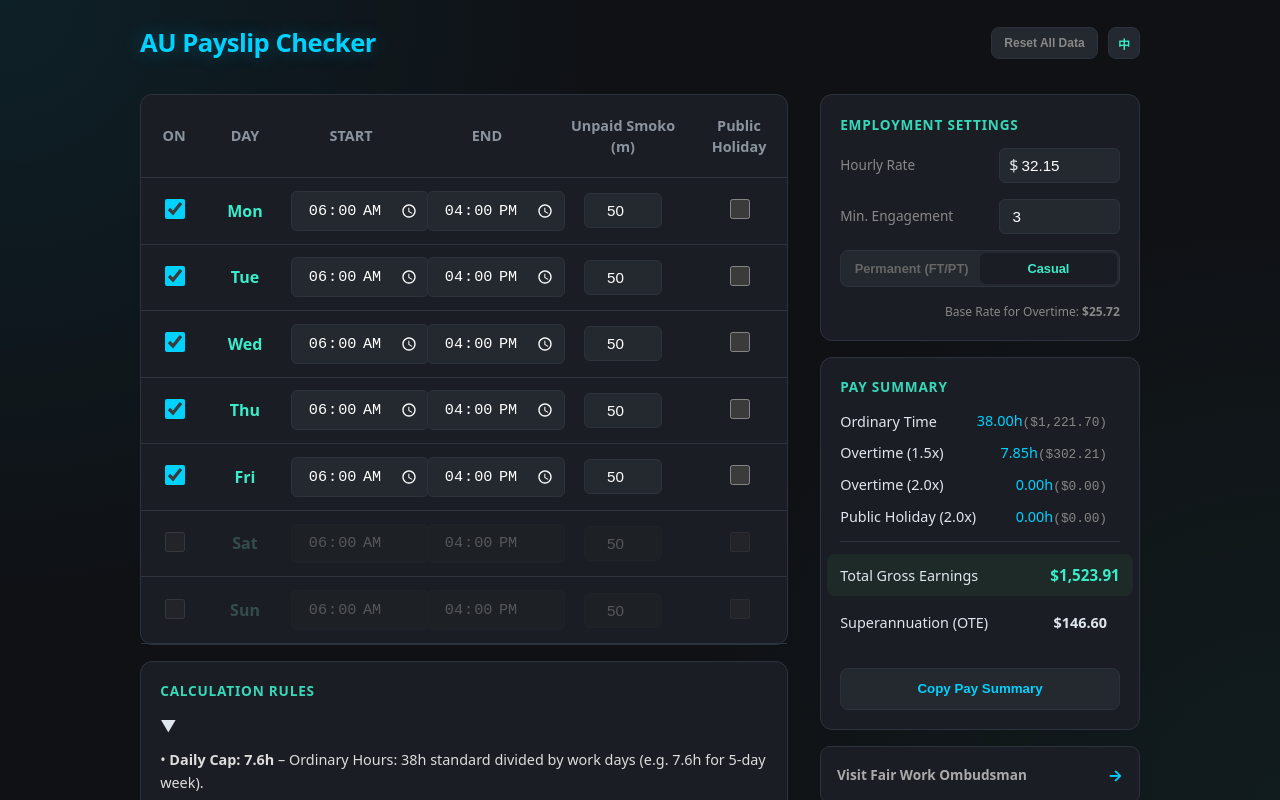
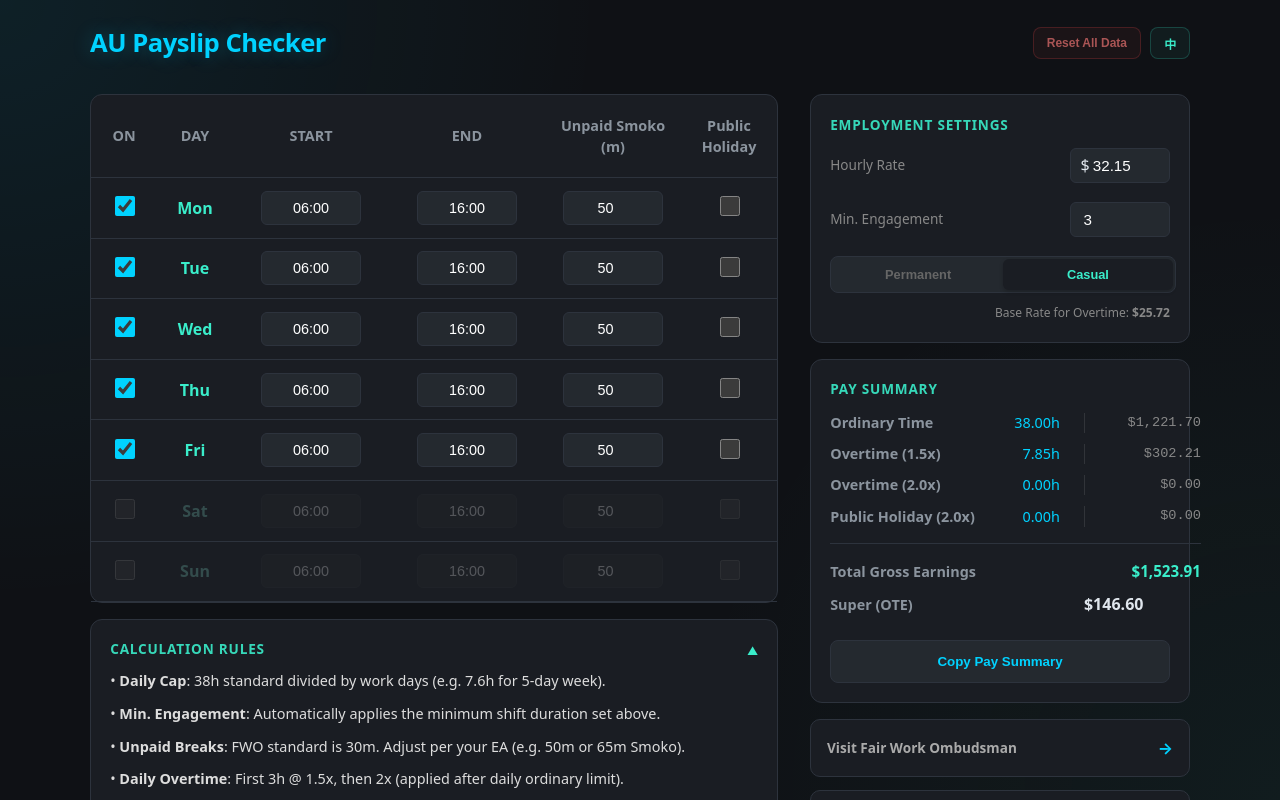
Before and after one commit to crayon3shawn/payslip-checker, a React (Vite) app: page / in a window 1280 px wide. Shown: the top 800 px of the page. Built offline with nearby package versions, Linux system fonts and the light colour scheme.

Commit message:
style: finalize header button styles, fix summary alignment, and restore rule header v1.7.5

```diff
--- a/src/App.css
+++ b/src/App.css
@@ -9,6 +9,7 @@
   --disabled: #16191d;
   --input-bg: #24292f;
   --glow-color: rgba(0, 210, 255, 0.15);
+  --danger: #ff4d4d;
 }
 
 html, body {
@@ -22,22 +23,34 @@ html, body {
 }
 
 body { font-family: system-ui, -apple-system, sans-serif; color: var(--text); -webkit-font-smoothing: antialiased; }
-.container { max-width: 1000px; margin: 0 auto; padding: 1.5rem 1rem; }
+.container { max-width: 1100px; margin: 0 auto; padding: 1.5rem 1rem; }
 
 header { display: flex; justify-content: space-between; align-items: center; margin-bottom: 2rem; }
 h1 { color: var(--primary); margin: 0; font-size: 1.6rem; letter-spacing: -0.5px; text-shadow: 0 0 20px rgba(0, 210, 255, 0.3); }
 
 .header-right { display: flex; align-items: center; gap: 0.6rem; }
 
+/* Unified Header Buttons */
 .reset-header-btn, .lang-toggle-circle {
   height: 32px; display: flex; align-items: center; justify-content: center;
-  background: var(--input-bg); border: 1px solid var(--border); color: #888;
   border-radius: 8px; font-size: 0.75rem; font-weight: 600; cursor: pointer;
   transition: all 0.2s; padding: 0 0.8rem; box-sizing: border-box;
 }
-.reset-header-btn:hover { border-color: #ff4d4d; color: #ff4d4d; background: rgba(255, 77, 77, 0.05); }
-.lang-toggle-circle { color: var(--secondary); padding: 0; width: 32px; }
-.lang-toggle-circle:hover { border-color: var(--secondary); background: rgba(58, 237, 202, 0.05); }
+
+.reset-header-btn {
+  background: rgba(255, 77, 77, 0.05);
+  border: 1px solid rgba(255, 77, 77, 0.2);
+  color: #a55;
+}
+.reset-header-btn:hover { border-color: var(--danger); color: #fff; background: var(--danger); }
+
+.lang-toggle-circle {
+  background: rgba(58, 237, 202, 0.05);
+  border: 1px solid rgba(58, 237, 202, 0.2);
+  color: var(--secondary);
+  width: auto; /* Change from square to match reset btn */
+}
+.lang-toggle-circle:hover { border-color: var(--secondary); background: var(--secondary); color: #000; }
 
 .mobile-text { display: none; }
 .desktop-text { display: inline; }
@@ -45,12 +58,13 @@ h1 { color: var(--primary); margin: 0; font-size: 1.6rem; letter-spacing: -0.5px
 .section-title { font-size: 0.85rem !important; margin: 0 0 0.8rem 0; color: var(--secondary) !important; text-transform: uppercase; letter-spacing: 0.8px; font-weight: 700; opacity: 0.9; }
 
 /* Layout */
-.main-layout { display: grid; grid-template-columns: 1fr 320px; gap: 2rem; align-items: start; }
+.main-layout { display: grid; grid-template-columns: 1fr 380px; gap: 2rem; align-items: start; }
 
 /* Cards Base */
 .sidebar-card, .summary-card, .logic-card, .table-wrapper, .mobile-record-card {
   background: var(--card-bg); border: 1px solid var(--border); border-radius: 12px;
   margin-bottom: 1rem; transition: all 0.3s cubic-bezier(0.4, 0, 0.2, 1);
+  box-sizing: border-box;
 }
 .sidebar-card, .summary-card, .logic-card { padding: 1.2rem; }
 
@@ -61,43 +75,77 @@ h1 { color: var(--primary); margin: 0; font-size: 1.6rem; letter-spacing: -0.5px
   }
 }
 
-/* Rate Setting UI */
-.rate-setting-group { display: flex; flex-direction: column; gap: 1rem; }
-.setting-row { display: flex; justify-content: space-between; align-items: center; }
+/* Employment Settings (Sidebar Top) */
+.rate-setting-group { display: flex; flex-direction: column; gap: 1.2rem; }
+.setting-row { display: flex; justify-content: space-between; align-items: center; width: 100%; }
 .setting-label { font-size: 0.85rem; color: #888; font-weight: 500; }
-.emp-toggle { display: flex; background: var(--input-bg); padding: 2px; border-radius: 8px; border: 1px solid var(--border); }
-.emp-toggle button { flex: 1; background: transparent; border: none; color: #666; padding: 0.5rem; font-size: 0.8rem; cursor: pointer; border-radius: 6px; font-weight: 600; }
-.emp-toggle button.active { background: var(--card-bg); color: var(--secondary); }
-.base-rate-hint { font-size: 0.75rem; color: #888; text-align: right; }
 
-.input-with-symbol { display: inline-flex; align-items: center; background: var(--input-bg); border: 1px solid var(--border); border-radius: 6px; padding: 0 0.6rem; width: 100px; }
+.emp-toggle { display: flex; background: var(--input-bg); padding: 2px; border-radius: 8px; border: 1px solid var(--border); width: 100%; }
+.emp-toggle button { flex: 1; background: transparent; border: none; color: #666; padding: 0.5rem; font-size: 0.8rem; cursor: pointer; border-radius: 6px; font-weight: 600; transition: all 0.2s; }
+.emp-toggle button.active { background: var(--card-bg); color: var(--secondary); box-shadow: 0 2px 4px rgba(0,0,0,0.2); }
+.base-rate-hint { font-size: 0.75rem; color: #888; text-align: right; margin-top: -0.5rem; }
+
+/* Unified Input Style */
+.input-with-symbol {
+  display: inline-flex; align-items: center; background: var(--input-bg); border: 1px solid var(--border); border-radius: 6px;
+  padding: 0 0.6rem; width: 100px; box-sizing: border-box; transition: border-color 0.2s;
+}
 .input-with-symbol input { background: transparent; border: none; color: white; padding: 0.5rem 0.2rem; width: 100%; outline: none; font-size: 0.95rem; }
 
-/* Table Style (Desktop) */
+/* Desktop Table */
 .record-table { width: 100%; border-collapse: collapse; table-layout: fixed; }
 .record-table th { color: #8b949e; font-size: 0.9rem; padding: 1.2rem 0.5rem; border-bottom: 1px solid var(--border); }
 .record-table td { padding: 0.8rem 0.5rem; border-bottom: 1px solid var(--border); }
 .center { text-align: center; }
 .day-name { font-weight: bold; color: var(--secondary); }
 .disabled-row { opacity: 0.25; filter: grayscale(0.5); }
-.holiday-row { background: var(--holiday); }
 
-.time-input { background: var(--input-bg); border: 1px solid var(--border); color: white; padding: 0.5rem; border-radius: 6px; width: 100%; text-align: center; font-size: 0.95rem; color-scheme: dark; }
-.mini-input { max-width: 60px; }
+.time-input {
+  background: var(--input-bg); border: 1px solid var(--border); color: white;
+  padding: 0.5rem 0.3rem; border-radius: 6px; width: 100%; box-sizing: border-box;
+  text-align: center; font-size: 0.9rem; color-scheme: dark; transition: all 0.2s;
+}
+.time-input:focus { border-color: var(--primary); outline: none; background: #2a3138; }
+.desktop-only-view .time-input { max-width: 100px; }
 input[type="checkbox"] { width: 20px; height: 20px; cursor: pointer; accent-color: var(--primary); }
 
-/* Note Text */
+/* Calculation Rules Fix */
+.logic-header {
+  display: flex;
+  justify-content: space-between;
+  align-items: center;
+  cursor: pointer;
+  width: 100%;
+}
+.logic-header .section-title { margin-bottom: 0; flex: 1; }
+.arrow { font-size: 0.7rem; color: var(--secondary); transition: transform 0.3s; margin-left: 1rem; }
+.arrow.up { transform: rotate(180deg); }
+
 .note.highlight { font-size: 0.9rem; color: #ddd; margin: 0.6rem 0; line-height: 1.6; }
 .disclaimer-mini { margin-top: 1rem; padding-top: 0.8rem; border-top: 1px dashed var(--border); font-size: 0.75rem; color: #666; font-style: italic; }
 .separator-mini { height: 1px; background: var(--border); margin: 1rem 0; width: 50px; opacity: 0.5; }
 
-/* Summary Grid */
-.res-item { display: grid; grid-template-columns: 1fr auto auto; align-items: center; gap: 0.8rem; margin-bottom: 0.6rem; font-size: 0.9rem; }
-.res-hours { color: var(--primary); font-weight: 500; text-align: right; min-width: 55px; }
-.res-amount { color: #888; font-size: 0.8rem; font-family: monospace; text-align: right; min-width: 85px; }
-.separator-line { height: 1px; background: var(--border); margin: 0.8rem 0; width: 100%; }
-.accent-row { background: #1e2a28; margin: 0.5rem -0.8rem 1rem -0.8rem; padding: 0.6rem 0.8rem; border-radius: 8px; grid-template-columns: 1fr auto; }
-.accent-row .res-val-uniform { text-align: right; font-size: 0.95rem; color: var(--secondary); font-weight: 700; transition: all 0.3s; }
+/* Summary Grid - Perfect Fixed Column Alignment */
+.result-grid {
+  display: grid;
+  grid-template-columns: 1fr auto auto;
+  align-items: center;
+  gap: 0.6rem 1.5rem;
+}
+.res-item { display: contents; }
+.res-label { font-weight: 600; white-space: nowrap; color: #8b949e; font-size: 0.9rem; }
+.res-hours { color: var(--primary); font-weight: 500; text-align: right; min-width: 60px; font-size: 0.9rem; }
+.res-amount {
+  color: #888; font-size: 0.85rem; font-family: monospace; text-align: right;
+  min-width: 100px; border-left: 1px solid rgba(255,255,255,0.1); padding-left: 1rem;
+}
+.separator-line { grid-column: 1 / -1; height: 1px; background: var(--border); margin: 0.4rem 0; width: 100%; }
+
+/* Forced alignment for single-value rows (Gross/Super) */
+.accent-row .res-val-uniform {
+  grid-column: 3; /* ALWAYS put the value in the 3rd column (Amount column) */
+  text-align: right; font-size: 0.95rem; color: var(--secondary); font-weight: 700; transition: all 0.3s;
+}
 .gross-pulse { transform: scale(1.05); color: #fff !important; text-shadow: 0 0 15px var(--secondary); }
 
 .copy-summary-btn { width: 100%; margin-top: 1.5rem; padding: 0.8rem; background: var(--input-bg); border: 1px solid var(--border); color: var(--primary); border-radius: 8px; font-weight: 600; cursor: pointer; transition: all 0.2s; }
@@ -118,12 +166,12 @@ input[type="checkbox"] { width: 20px; height: 20px; cursor: pointer; accent-colo
 /* Modal Styles */
 .modal-overlay { position: fixed; top: 0; left: 0; right: 0; bottom: 0; background: rgba(0, 0, 0, 0.85); display: flex; align-items: center; justify-content: center; z-index: 1000; backdrop-filter: blur(4px); }
 .modal-content { background: var(--card-bg); border: 1px solid var(--border); padding: 2rem; border-radius: 16px; max-width: 400px; width: 90%; text-align: center; }
-.modal-content h3 { color: #ff4d4d; margin-top: 0; }
+.modal-content h3 { color: var(--danger); margin-top: 0; }
 .modal-content p { color: #888; font-size: 0.9rem; margin-bottom: 2rem; }
 .modal-actions { display: flex; gap: 1rem; }
 .modal-btn { flex: 1; padding: 0.8rem; border-radius: 8px; font-weight: 600; cursor: pointer; border: 1px solid var(--border); transition: all 0.2s; }
 .modal-btn.cancel { background: transparent; color: #666; }
-.modal-btn.confirm { background: #ff4d4d; color: white; border-color: #ff4d4d; }
+.modal-btn.confirm { background: var(--danger); color: white; border-color: var(--danger); }
 
 /* Mobile View Adjustments */
 @media (max-width: 600px) {
@@ -133,24 +181,26 @@ input[type="checkbox"] { width: 20px; height: 20px; cursor: pointer; accent-colo
   .desktop-text { display: none; }
 
   .mobile-cards { display: flex; flex-direction: column; gap: 1rem; }
-  .mobile-record-card { padding: 1.2rem; }
+  .mobile-record-card { padding: 1.2rem; width: 100%; overflow: hidden; }
 
   .mobile-row-1 { display: flex; justify-content: space-between; align-items: center; margin-bottom: 1.2rem; }
   .mobile-day-label { display: flex; align-items: center; gap: 0.8rem; }
   .mobile-day-name { font-size: 1.2rem; font-weight: bold; color: var(--secondary); }
-
   .mobile-holiday-label { display: flex; align-items: center; gap: 0.5rem; color: #8b949e; font-size: 0.8rem; }
 
-  .mobile-row-2 { display: grid; grid-template-columns: 1fr 1fr; gap: 1rem; margin-bottom: 1.2rem; }
-  .time-input-group { display: flex; flex-direction: column; gap: 0.4rem; }
-  .mobile-only-text { color: #666; font-size: 0.75rem; text-transform: uppercase; font-weight: bold; }
+  .mobile-row-stacked { width: 100%; margin-bottom: 1rem; }
+  .mobile-row-stacked:last-child { margin-bottom: 0; }
+  .mobile-label-text { display: block; color: #666; font-size: 0.75rem; text-transform: uppercase; font-weight: bold; margin-bottom: 0.4rem; }
 
-  .mobile-row-3 { margin-top: 0.5rem; }
-  .break-input-wrapper { display: flex; align-items: center; justify-content: space-between; background: var(--input-bg); padding: 0.6rem 1rem; border-radius: 8px; border: 1px solid var(--border); }
-  .break-input-wrapper .time-input { width: 80px; }
+  .mobile-record-card .time-input { max-width: none; width: 100%; font-size: 1.1rem; padding: 0.8rem; border-radius: 10px; }
 
-  .mobile-only-checkbox { width: 22px; height: 22px; }
-  .mobile-sidebar-area { margin-top: 2rem; }
+  /* Compact Summary Grid for Mobile */
+  .result-grid { grid-template-columns: 1fr auto auto; gap: 0.6rem 0.8rem; }
+  .res-hours { min-width: 50px; }
+  .res-amount { min-width: 80px; padding-left: 0.6rem; }
+
+  .mobile-sidebar-area { margin-top: 3rem; }
+  .mobile-sidebar-area .logic-card { margin-top: 2rem; }
 }
 
 /* Footer */
--- a/src/App.tsx
+++ b/src/App.tsx
@@ -54,7 +54,7 @@ function App() {
 
   const renderRuleContent = () => (
     <div className="note-group">
-      <p className="note highlight">• <strong>Daily Cap: {dailyLimit}h</strong> – {t.rule_limit}</p>
+      {renderRule(t.rule_limit)}
       {renderRule(t.rule_minimum)}
       {renderRule(t.rule_break)}
       {renderRule(t.rule_weekday)}
@@ -103,50 +103,51 @@ function App() {
         <div className="result-grid">
           <div className="res-item">
             <span className="res-label">{t.ord}</span>
-            <div className="res-combined">
             <span className="res-hours">{results.totalOrdinary.toFixed(2)}h</span>
-              <span className="res-amount">(${results.payOrdinary.toLocaleString(undefined, {minimumFractionDigits: 2})})</span>
-            </div>
+            <span className="res-amount">${results.payOrdinary.toLocaleString(undefined, {minimumFractionDigits: 2})}</span>
           </div>
           <div className="res-item">
             <span className="res-label">{t.ot15}</span>
-            <div className="res-combined">
             <span className="res-hours">{results.totalOT15.toFixed(2)}h</span>
-              <span className="res-amount">(${results.payOT15.toLocaleString(undefined, {minimumFractionDigits: 2})})</span>
-            </div>
+            <span className="res-amount">${results.payOT15.toLocaleString(undefined, {minimumFractionDigits: 2})}</span>
           </div>
           <div className="res-item">
             <span className="res-label">{t.ot20}</span>
-            <div className="res-combined">
             <span className="res-hours">{results.totalOT20.toFixed(2)}h</span>
-              <span className="res-amount">(${results.payOT20.toLocaleString(undefined, {minimumFractionDigits: 2})})</span>
-            </div>
+            <span className="res-amount">${results.payOT20.toLocaleString(undefined, {minimumFractionDigits: 2})}</span>
           </div>
           <div className="res-item">
             <span className="res-label">{t.hol}</span>
-            <div className="res-combined">
             <span className="res-hours">{results.totalHoliday.toFixed(2)}h</span>
-              <span className="res-amount">(${results.payHoliday.toLocaleString(undefined, {minimumFractionDigits: 2})})</span>
+            <span className="res-amount">${results.payHoliday.toLocaleString(undefined, {minimumFractionDigits: 2})}</span>
           </div>
-          </div>
+
           <div className="separator-line"></div>
+
           <div className="res-item accent-row">
             <span className="res-label">{t.gross}</span>
+            <span className="res-hours"></span> {/* Grid spacer */}
             <strong className={`res-val-uniform ${isPulsing ? 'gross-pulse' : ''}`}>
               ${results.grossPay.toLocaleString(undefined, {minimumFractionDigits: 2})}
             </strong>
           </div>
+
           <div className="res-item">
             <span className="res-label">{t.super} (OTE)</span>
+            <span className="res-hours"></span> {/* Grid spacer */}
             <strong className="res-val-uniform">${results.superGuarantee.toLocaleString(undefined, {minimumFractionDigits: 2})}</strong>
           </div>
         </div>
+
         <button className={`copy-summary-btn ${copied ? 'copied' : ''}`} onClick={handleCopy}>
           {copied ? t.copyDone : t.copyBtn}
         </button>
       </div>
+    </>
+  );
 
-      <div className="resource-links desktop-only-block">
+  const ResourceLinks = (
+    <div className="resource-links">
       <a href="https://www.fairwork.gov.au/" target="_blank" rel="noreferrer" className="fw-link-card">
          <span className="link-title">{t.fwo_site}</span>
          <span className="link-arrow">→</span>
@@ -156,7 +157,6 @@ function App() {
          <span className="link-arrow">→</span>
       </a>
     </div>
-    </>
   );
 
   return (
@@ -177,13 +177,14 @@ function App() {
       <DesktopView
         t={t} lang={lang} records={records} updateRecord={updateRecord}
         showRules={showRules} setShowRules={setShowRules} renderRuleContent={renderRuleContent}
-        Sidebar={SidebarContent}
+        Sidebar={<>{SidebarContent}{ResourceLinks}</>}
       />
 
       <MobileView
         t={t} lang={lang} records={records} updateRecord={updateRecord}
         showRules={showRules} setShowRules={setShowRules} renderRuleContent={renderRuleContent}
-        Sidebar={SidebarContent}
+        Sidebar={<>{SidebarContent}</>}
+        ResourceLinks={ResourceLinks}
       />
 
       {showResetModal && (
@@ -200,7 +201,7 @@ function App() {
               GitHub
             </a>
             <span className="dot">·</span>
-            <span className="v-tag-small">v1.7.1</span>
+            <span className="v-tag-small">v1.7.4</span>
           </div>
           <p className="privacy-msg-en">No data leaves your device. All calculations are performed locally.</p>
           <div className="footer-row license-line">
--- a/src/components/DesktopView.tsx
+++ b/src/components/DesktopView.tsx
@@ -6,7 +6,7 @@ interface Props {
   t: Translation;
   lang: 'en' | 'tw';
   records: UIRecord[];
-  updateRecord: any;
+  updateRecord: <K extends keyof UIRecord>(id: number, field: K, value: UIRecord[K]) => void;
   showRules: boolean;
   setShowRules: (v: boolean) => void;
   renderRuleContent: () => React.ReactNode;
@@ -14,6 +14,24 @@ interface Props {
 }
 
 export function DesktopView({ t, lang, records, updateRecord, showRules, setShowRules, renderRuleContent, Sidebar }: Props) {
+
+  // Smart time formatter: 0630 -> 06:30
+  const formatTimeInput = (val: string): string => {
+    // Remove all non-digits
+    const digits = val.replace(/\D/g, '').slice(0, 4);
+
+    if (digits.length <= 2) {
+      return digits;
+    } else {
+      return `${digits.slice(0, 2)}:${digits.slice(2)}`;
+    }
+  };
+
+  const onTimeChange = (id: number, field: 'startTime' | 'endTime', rawVal: string) => {
+    const formatted = formatTimeInput(rawVal);
+    updateRecord(id, field, formatted);
+  };
+
   return (
     <div className="main-layout desktop-only-view">
       <section className="input-section">
@@ -37,10 +55,26 @@ export function DesktopView({ t, lang, records, updateRecord, showRules, setShow
                   </td>
                   <td className="day-name center cell-day">{lang === 'en' ? r.day : r.dayCn}</td>
                   <td className="center">
-                    <input type="time" step="60" value={r.startTime} className="time-input" disabled={!r.enabled} onChange={(e) => updateRecord(r.id, 'startTime', e.target.value)} />
+                    <input
+                      type="text"
+                      placeholder="00:00"
+                      value={r.startTime}
+                      className="time-input"
+                      disabled={!r.enabled}
+                      onFocus={(e) => e.target.select()}
+                      onChange={(e) => onTimeChange(r.id, 'startTime', e.target.value)}
+                    />
                   </td>
                   <td className="center">
-                    <input type="time" step="60" value={r.endTime} className="time-input" disabled={!r.enabled} onChange={(e) => updateRecord(r.id, 'endTime', e.target.value)} />
+                    <input
+                      type="text"
+                      placeholder="00:00"
+                      value={r.endTime}
+                      className="time-input"
+                      disabled={!r.enabled}
+                      onFocus={(e) => e.target.select()}
+                      onChange={(e) => onTimeChange(r.id, 'endTime', e.target.value)}
+                    />
                   </td>
                   <td className="center">
                     <div className="break-input-wrapper">
--- a/src/locales/en.ts
+++ b/src/locales/en.ts
@@ -5,7 +5,7 @@ export const en: Translation = {
   rate: 'Employment Settings',
   hourlyRateLabel: 'Hourly Rate',
   empType: 'Employment Type',
-  permanent: 'Permanent (FT/PT)',
+  permanent: 'Permanent',
   casual: 'Casual',
   baseRateHint: 'Base Rate for Overtime',
   minEngLabel: 'Min. Engagement',
@@ -21,7 +21,7 @@ export const en: Translation = {
   ot20: 'Overtime (2.0x)',
   hol: 'Public Holiday (2.0x)',
   gross: 'Total Gross Earnings',
-  super: 'Superannuation',
+  super: 'Super',
   details: 'Daily Hours',
   fwo_site: 'Visit Fair Work Ombudsman',
   fwo_calc: 'Use FWO Pay Calculator',
@@ -29,12 +29,12 @@ export const en: Translation = {
   rule_weekday: 'Daily Overtime: First 3h @ 1.5x, then 2x (applied after daily ordinary limit).',
   rule_break: 'Unpaid Breaks: FWO standard is 30m. Adjust per your EA (e.g. 50m or 65m Smoko).',
   rule_minimum: 'Min. Engagement: Automatically applies the minimum shift duration set above.',
-  rule_limit: 'Ordinary Hours: 38h standard divided by work days (e.g. 7.6h for 5-day week).',
+  rule_limit: 'Daily Cap: 38h standard divided by work days (e.g. 7.6h for 5-day week).',
   rule_fwo: 'Rate Verification: Cross-check with FWO Pay Calculator for your specific Award.',
   rule_sat: 'Saturday: First 3h @ 1.5x, then 2x (independent of weekday ordinary hours).',
   rule_sun: 'Sunday: All day @ 2x with 4h minimum engagement guarantee.',
   rule_ph: 'Public Holiday: All day @ 2x.',
-  rule_super: 'Superannuation: Calculated at 12% of Ordinary Time Earnings (OTE) only.',
+  rule_super: 'Super: Calculated at 12% of Ordinary Time Earnings (OTE) only.',
   rule_casual: 'Casual Overtime: Calculated using the Base Rate (excluding 25% loading).',
   copyBtn: 'Copy Pay Summary',
   copyDone: 'Copied to Clipboard',
--- a/src/locales/tw.ts
+++ b/src/locales/tw.ts
@@ -3,7 +3,7 @@ export const tw = {
   rate: '薪資設定',
   hourlyRateLabel: '時薪',
   empType: '雇用身分',
-  permanent: '正式 (FT/PT)',
+  permanent: '正式',
   casual: '臨時 (Casual)',
   baseRateHint: '計算基準時薪',
   minEngLabel: 'Award 最低保障時數',
@@ -27,7 +27,7 @@ export const tw = {
   rule_weekday: '平日加班：超過每日上限後，前 3h 為 1.5x，之後 2x。',
   rule_break: '無薪休息：FWO 標準為 30m，可依公司 EA 填寫 (如肉類產業常見為 50m 或 65m)。',
   rule_minimum: '最低起聘：自動套用您設定的「最低保障時數」(常見為 2h 或 3h)。',
-  rule_limit: '每日上限：依每週 38h 標準分攤至工作天數 (如 5 天制為 7.6h)。',
+  rule_limit: '每日上限：每週 38h 標準分攤至工作天數 (如 5 天制為 7.6h)。',
   rule_fwo: '費率核對：建議搭配 FWO 官方薪資計算機以取得您的 Award 正確費率。',
   rule_sat: '週六加班：前 3h 為 1.5x，之後 2x (不計入平日工時上限)。',
   rule_sun: '週日：全日 2x，且保證至少支付 4h。',
```
Also changed, not shown: src/components/MobileView.tsx (+12 -13 lines). Lines whose indentation alone changed are shown as unchanged.
